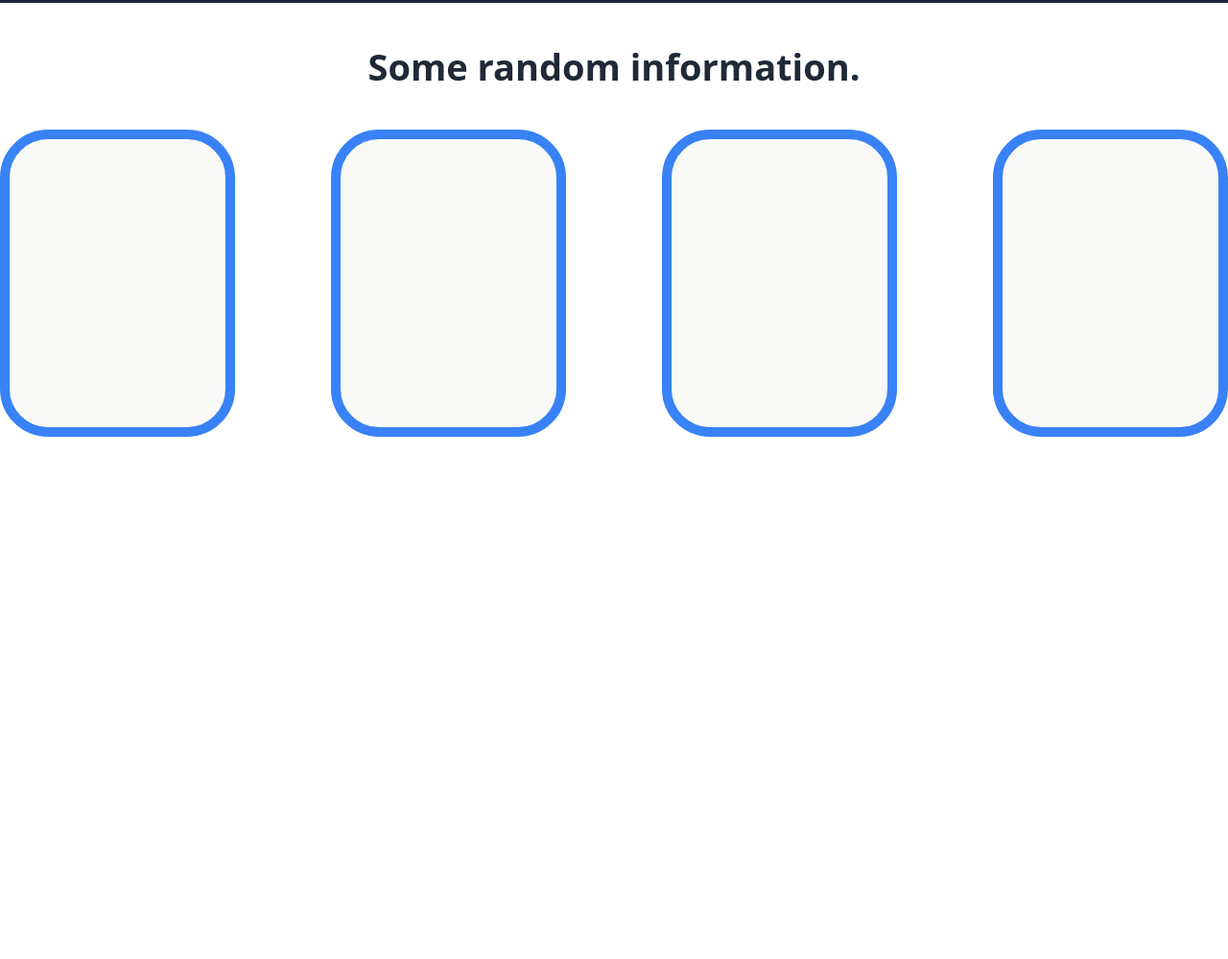
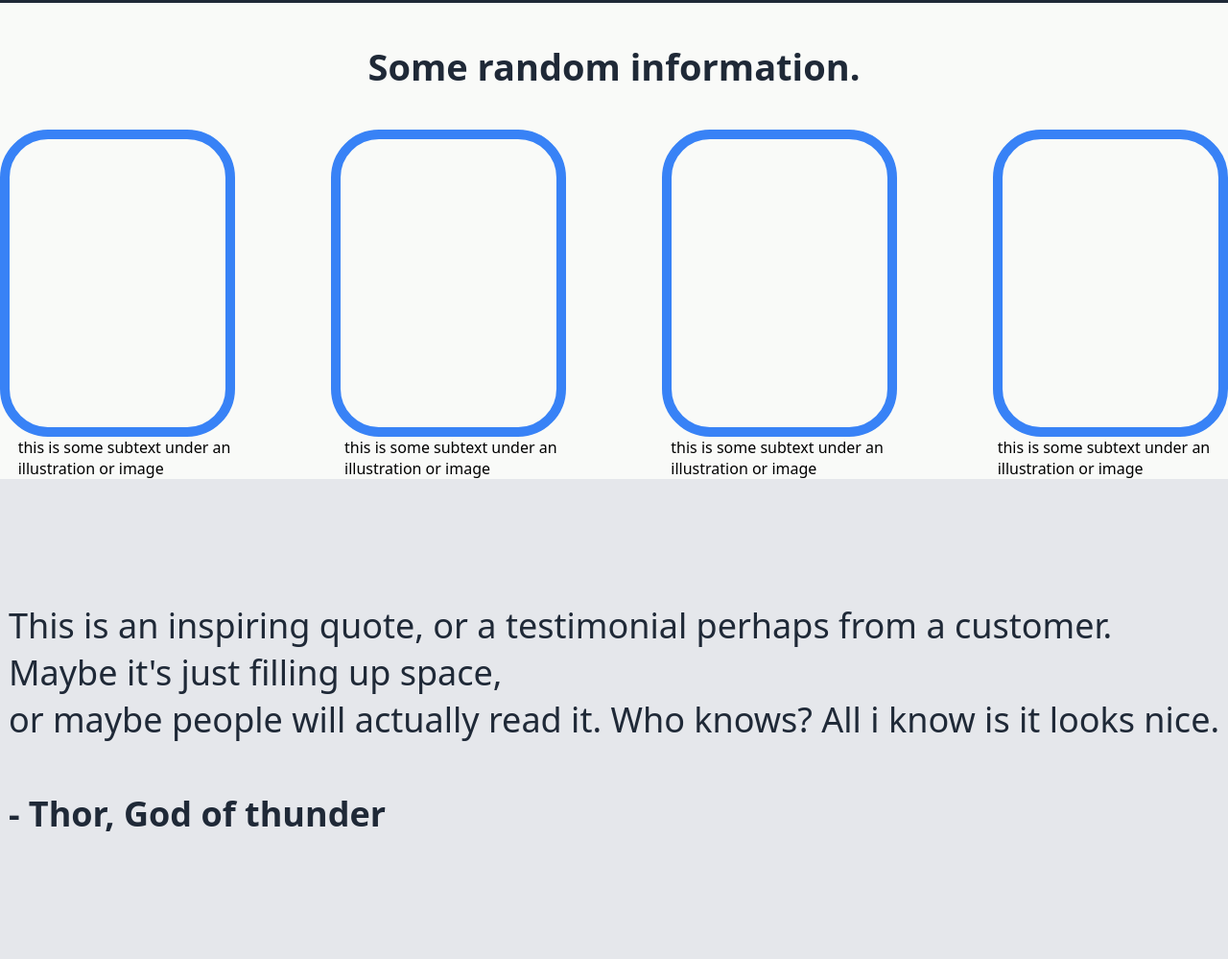
Before and after one commit to sundehakon/landing-page, a plain HTML site: page index.html in a window 1280 px wide. Shown: the part 497-1496 px from the top of the page at 96% size. Before the commit the page ends 952 px from the top, so only its background shows below. Drawn offline with Linux system fonts and the light colour scheme.

Commit message:
added quote section to the website

```diff
--- a/index.html
+++ b/index.html
@@ -38,11 +38,24 @@
             Some random information.
         </div>
        <div class="boxes">
-         <div class="infobox1"></div>
-         <div class="infobox2"></div>
-         <div class="infobox3"></div>
-         <div class="infobox4"></div>
+         <div class="infobox"></div>
+         <div class="infobox"></div>
+         <div class="infobox"></div>
+         <div class="infobox"></div>
        </div>
+       <div class="boxtext">
+        <div class="subtext">this is some subtext under an <br> illustration or image</div>
+        <div class="subtext">this is some subtext under an <br> illustration or image</div>
+        <div class="subtext">this is some subtext under an <br> illustration or image</div>
+        <div class="subtext">this is some subtext under an <br> illustration or image</div>
+       </div>
+    </div>
+
+    <div class="quotecontainer">
+        <div class="quote">
+            This is an inspiring quote, or a testimonial perhaps from a customer. <br> Maybe it's just filling up space, <br> or maybe people will actually read it. Who knows? All i know is it looks nice.
+            <br><br> <strong>- Thor, God of thunder</strong>
+        </div>
     </div>
 </body>
 </html>
--- a/style.css
+++ b/style.css
@@ -72,6 +72,7 @@ img {
 .information {
     display: flex;
     flex-direction: column;
+    background-color: #f9faf8;
 }
 .infoheader {
     font-family: system-ui, -apple-system, BlinkMacSystemFont, 'Segoe UI', Roboto, Oxygen, Ubuntu, Cantarell, 'Open Sans', 'Helvetica Neue', sans-serif;
@@ -89,7 +90,7 @@ img {
     justify-content: center;
     gap: 100px;
 }
-.infobox1 {
+.infobox {
     border-radius: 50px;
     padding: 50px;
     background: #f9faf8;
@@ -98,29 +99,25 @@ img {
     height: 200px;
 }
 
-.infobox2 {
-    border-radius: 50px;
-    padding: 50px;
-    background: #f9faf8;
-    border: 10px solid #3882f6;
-    width: 200px;
-    height: 200px;
+.boxtext {
+    display: flex;
+    flex-direction: row;
+    justify-content: space-evenly;
+    gap: 100px;
 }
 
-.infobox3 {
-    border-radius: 50px;
-    padding: 50px;
-    background: #f9faf8;
-    border: 10px solid #3882f6;
-    width: 200px;
-    height: 200px;
+.quotecontainer {
+    display: flex;
+    background-color: #e5e7eb;
+    height: 500px;
 }
 
-.infobox4 {
-    border-radius: 50px;
-    padding: 50px;
-    background: #f9faf8;
-    border: 10px solid #3882f6;
-    width: 200px;
-    height: 200px;
+.quote {
+    color: #1F2937;
+    font-size: 36px;
+    font-weight: lighter;
+    justify-content: center;
+    align-items: center;
+    padding: auto;
+    margin: auto;
 }
```
